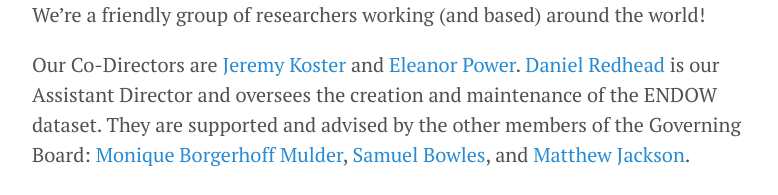
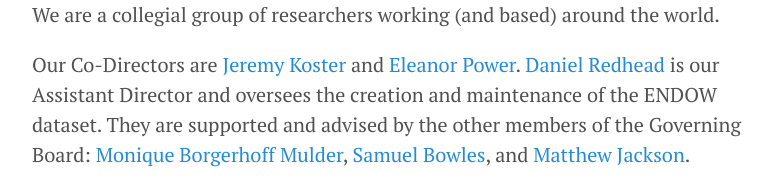
Before and after one commit to endowproject/endowproject.github.io, a Jekyll site: the page built from about-us.md, in a window 1280 px wide. Shown: the part 512-707 px from the top of the page, without its empty margins (248-1026 px from the left). Built offline with Jekyll 4.4.1, drawn with Linux system fonts in a browser that asks for light colours.

Commit message:
Update about-us.md

```diff
--- a/about-us.md
+++ b/about-us.md
@@ -7,7 +7,7 @@ layout: page
 
 
 
-We're a friendly group of researchers working (and based) around the world!
+We are a collegial group of researchers working (and based) around the world.
 
 Our Co-Directors are [Jeremy Koster](https://researchdirectory.uc.edu/p/kosterjy) and [Eleanor Power](https://eapower.github.io/). [Daniel Redhead](https://www.eva.mpg.de/ecology/staff/daniel-redhead/index.html) is our Assistant Director and oversees the creation and maintenance of the ENDOW dataset. They are supported and advised by the other members of the Governing Board: [Monique Borgerhoff Mulder](https://anthropology.ucdavis.edu/people/fzborger), [Samuel Bowles](http://tuvalu.santafe.edu/~bowles/), and [Matthew Jackson](https://web.stanford.edu/~jacksonm/).
 
```
